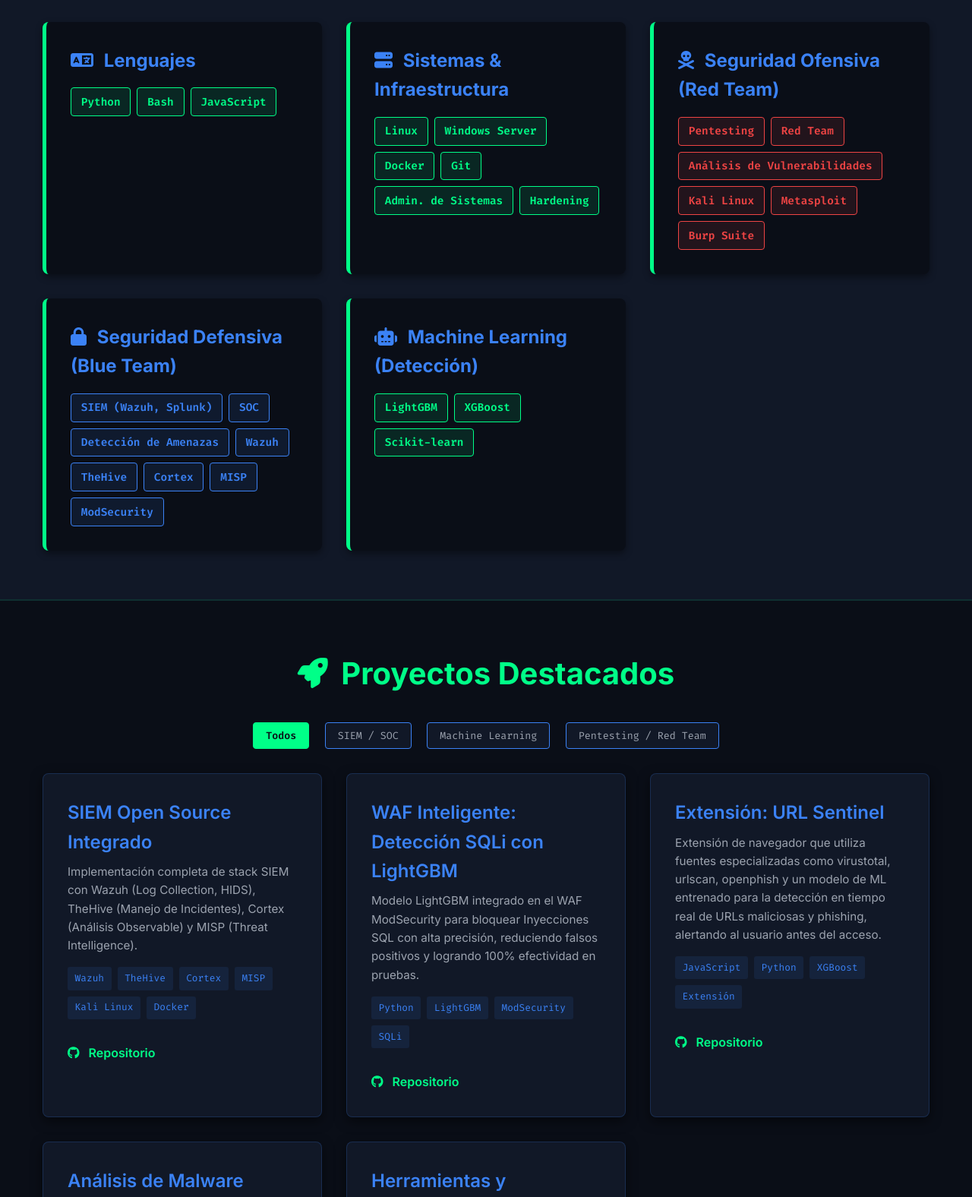
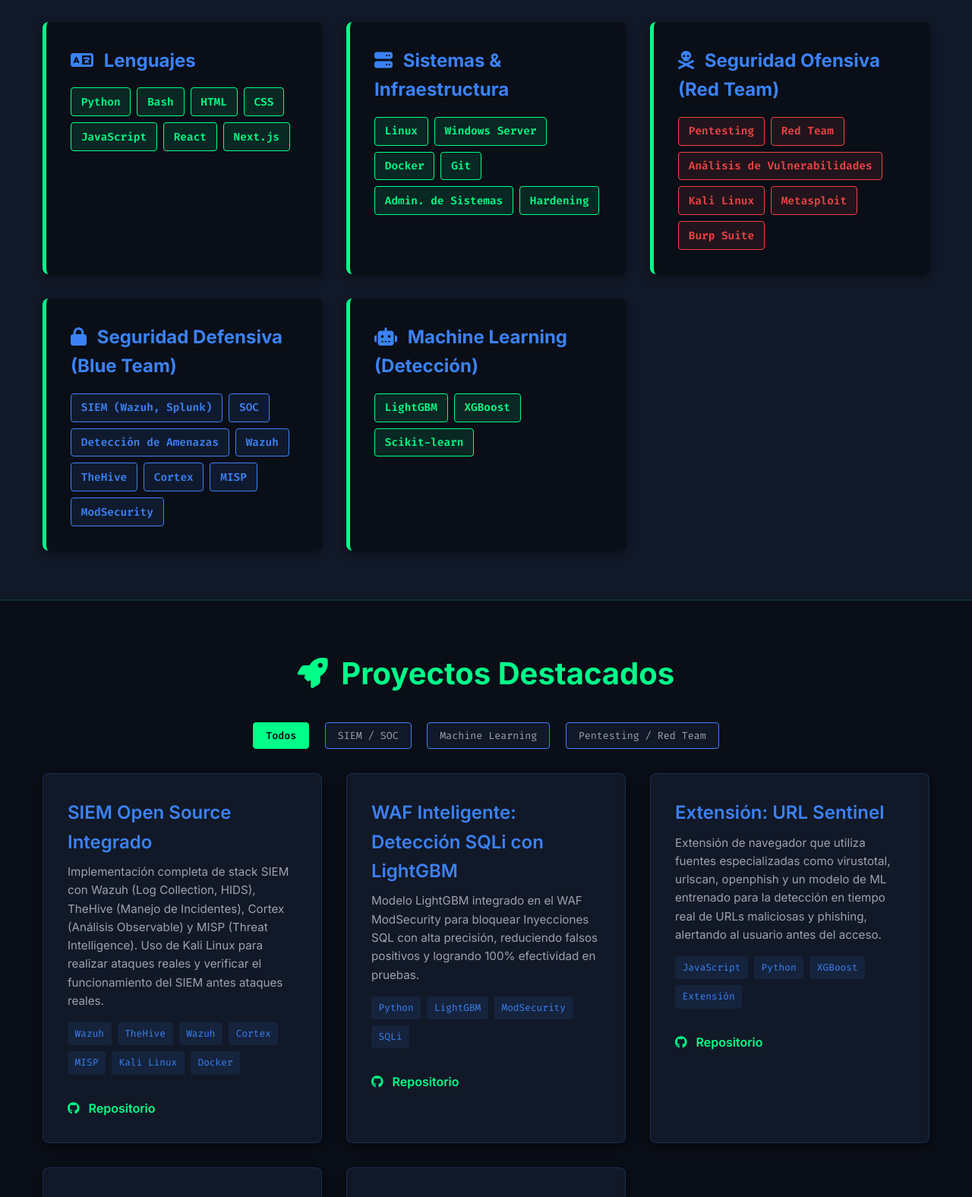
Before and after one commit to Osmel02/portafolio, a plain HTML site: page index.html in a window 1280 px wide. Shown: the part 1391-2967 px from the top of the page at 76% size. Drawn offline with Linux system fonts and the light colour scheme.

Commit message:
Update index.html

```diff
--- a/index.html
+++ b/index.html
@@ -78,7 +78,11 @@
                         <div class="skill-badges">
                             <span class="badge" data-tech="Python">Python</span>
                             <span class="badge" data-tech="Bash">Bash</span>
+                            <span class="badge" data-tech="JavaScript">HTML</span>
+                            <span class="badge" data-tech="JavaScript">CSS</span>
                             <span class="badge" data-tech="JavaScript">JavaScript</span>
+                            <span class="badge" data-tech="JavaScript">React</span>
+                            <span class="badge" data-tech="JavaScript">Next.js</span>
                         </div>
                     </div>
 
@@ -148,10 +152,11 @@
 
                     <article class="project-card" data-category="siem">
                         <h4 class="project-title">SIEM Open Source Integrado</h4>
-                        <p class="project-description">Implementación completa de stack SIEM con Wazuh (Log Collection, HIDS), TheHive (Manejo de Incidentes), Cortex (Análisis Observable) y MISP (Threat Intelligence).</p>
+                        <p class="project-description">Implementación completa de stack SIEM con Wazuh (Log Collection, HIDS), TheHive (Manejo de Incidentes), Cortex (Análisis Observable) y MISP (Threat Intelligence). Uso de Kali Linux para realizar ataques reales y verificar el funcionamiento del SIEM antes ataques reales.</p>
                         <div class="project-tech-badges">
                             <span class="tech-badge">Wazuh</span>
                             <span class="tech-badge">TheHive</span>
+                            <span class="tech-badge">Wazuh</span>
                             <span class="tech-badge">Cortex</span>
                             <span class="tech-badge">MISP</span>
                             <span class="tech-badge">Kali Linux</span>
```
